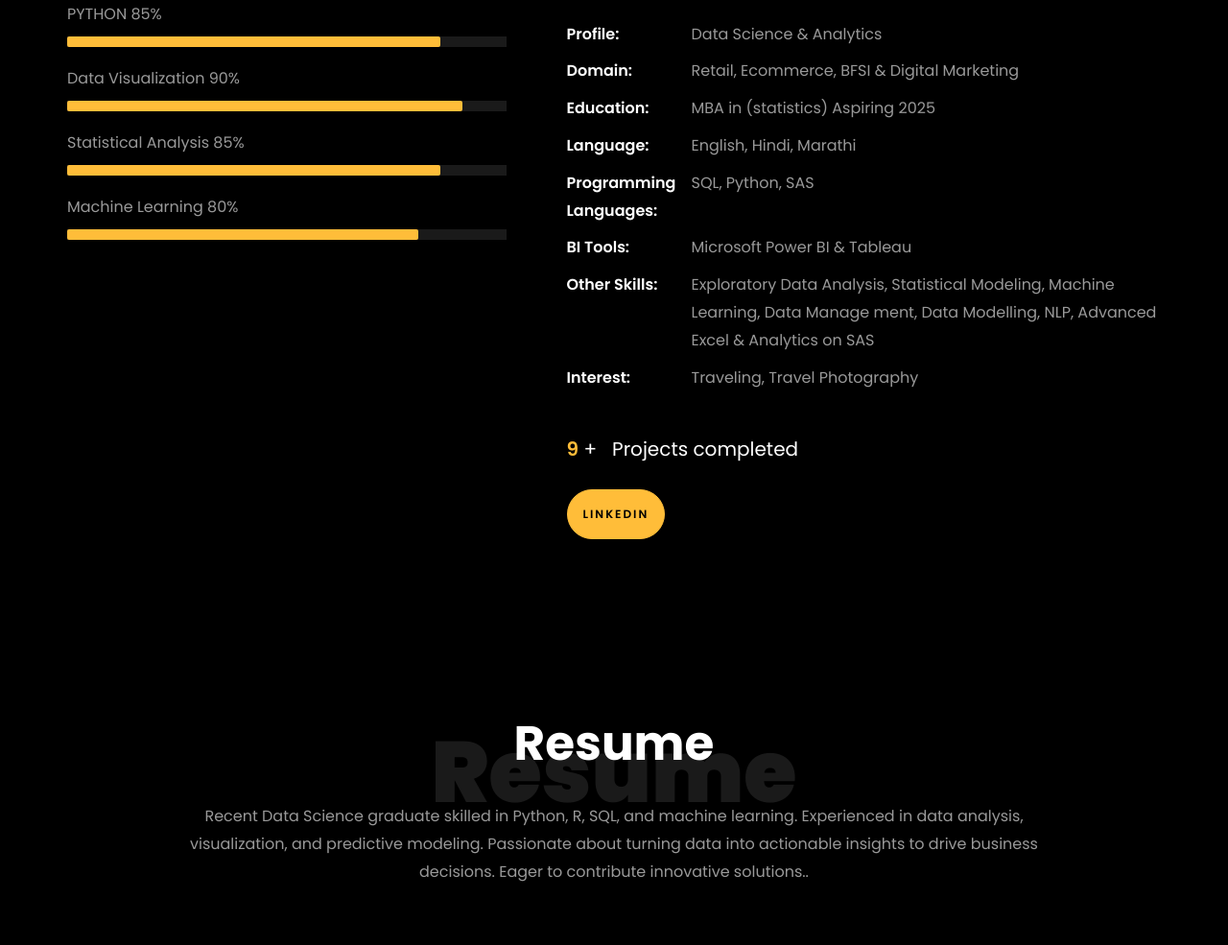
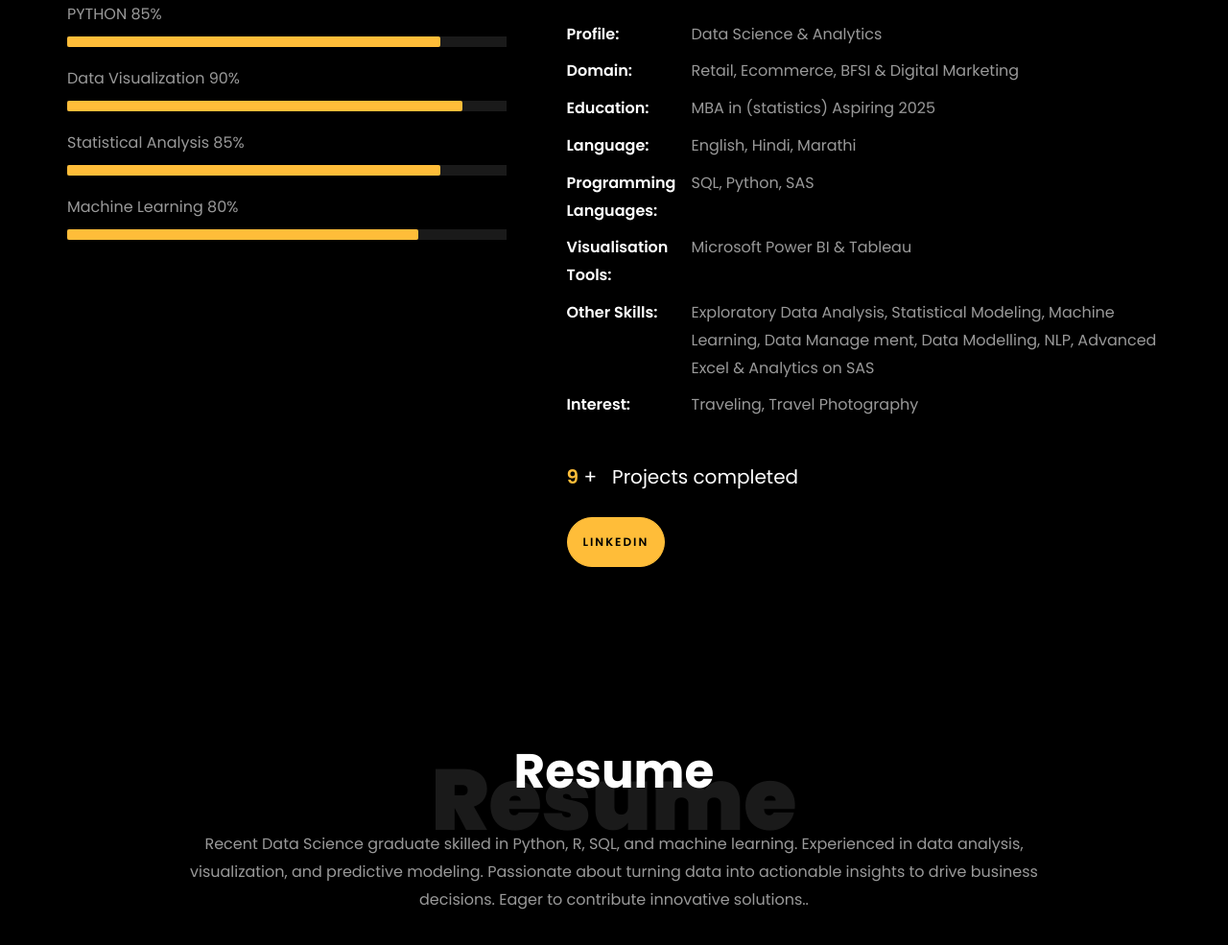
Before and after one commit to prithvi429/Portfolio_pruthviraj_rathod, a plain HTML site: page index.html in a window 1280 px wide. Shown: the part 1181-2166 px from the top of the page at 96% size. Drawn offline with Linux system fonts and the light colour scheme; files whose address does not match are found by name.

Commit message:
Update index.html

```diff
--- a/index.html
+++ b/index.html
@@ -278,7 +278,7 @@
 									<li class="d-flex"><span>Education:</span> <span>MBA in (statistics) Aspiring 2025 </span></li>
 									<li class="d-flex"><span>Language:</span> <span>English, Hindi, Marathi</span></li>
 									<li class="d-flex"><span>Programming Languages:</span> <span>SQL, Python, SAS</span></li>
-									<li class="d-flex"><span>BI Tools:</span> <span>Microsoft Power BI &amp; Tableau</span></li>
+									<li class="d-flex"><span>Visualisation Tools:</span> <span>Microsoft Power BI &amp; Tableau</span></li>
 									<li class="d-flex"><span>Other Skills:</span> <span> Exploratory Data Analysis, Statistical Modeling, Machine Learning, Data Manage
 										ment, Data Modelling, NLP, Advanced Excel &amp; Analytics on SAS</span></li>
 									<li class="d-flex"><span>Interest:</span> <span>Traveling, Travel Photography</span></li>
```
